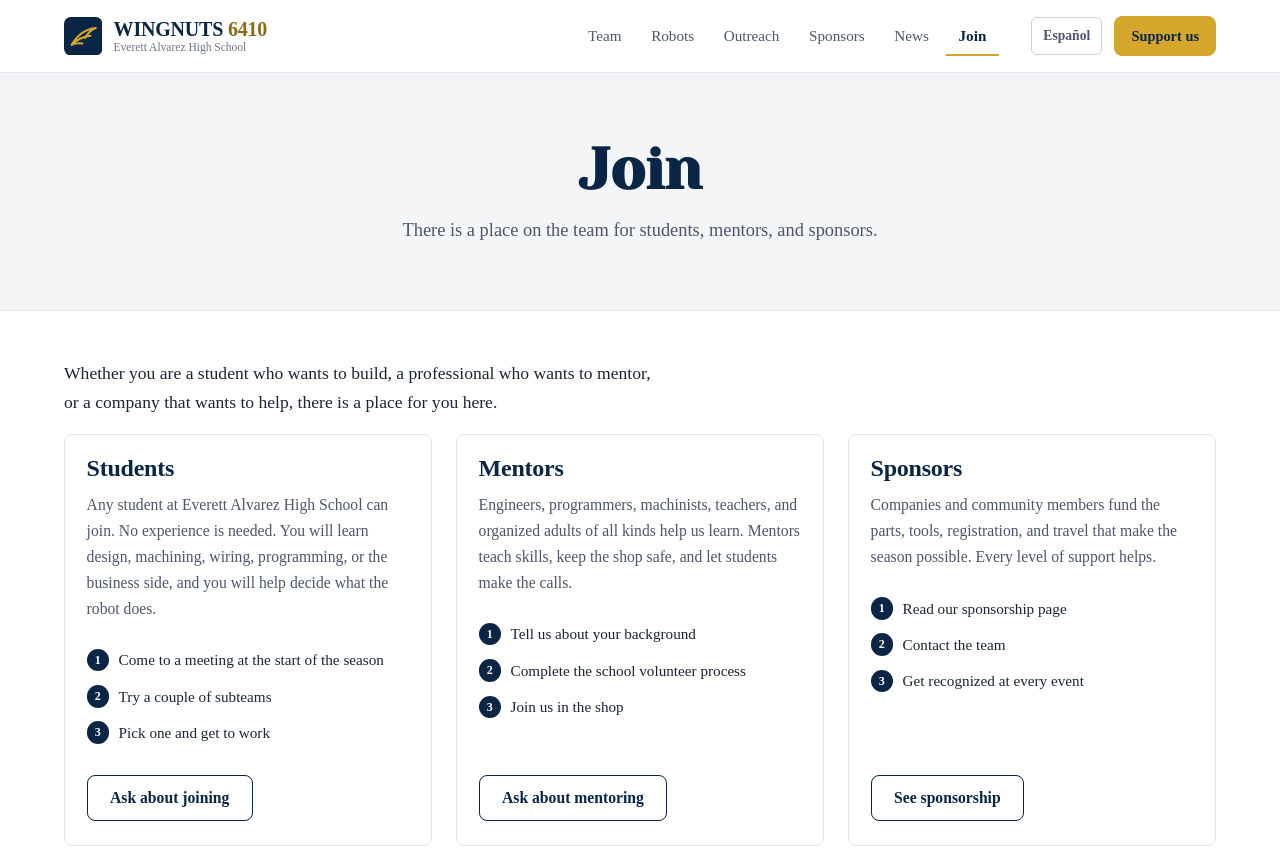
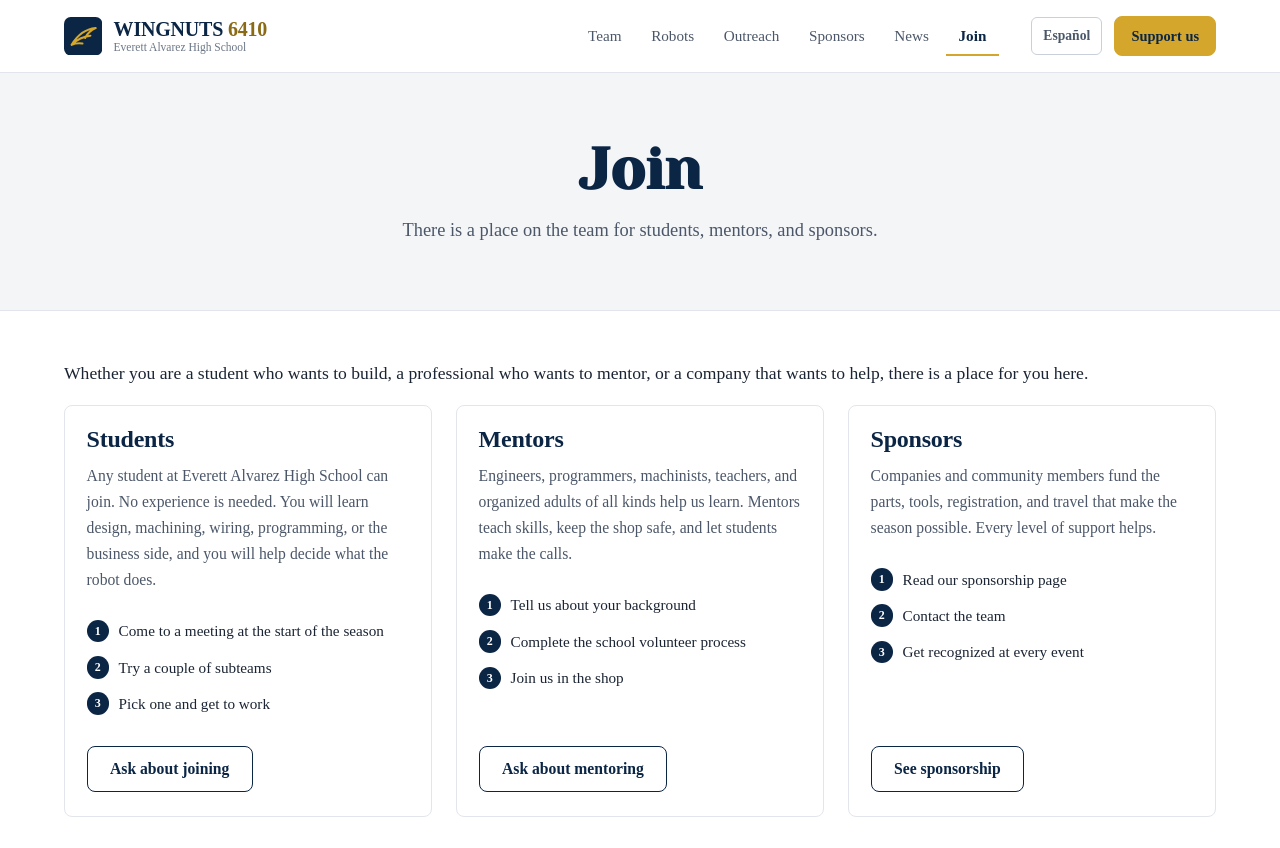
Before and after one commit to 6410-FRC/Website, a SvelteKit app: page /en/join/ in a window 1280 px wide. Shown: the top 848 px of the page. Built offline with nearby package versions, Linux system fonts and the light colour scheme.

Commit message:
Center Text

```diff
--- a/src/app.css
+++ b/src/app.css
@@ -57,7 +57,7 @@ ol, ul { margin: 0; padding: 0; list-style: none; }
 .kicker { margin: 0 0 .6rem; color: var(--gold-deep); font-size: .9rem; font-weight: 600; letter-spacing: .02em; text-transform: uppercase; }
 .band-navy .kicker { color: var(--gold); }
 .note { max-width: 60ch; margin-top: 1.5rem; color: var(--muted); font-size: .95rem; }
-.prose { max-width: 68ch; font-size: 1.1rem; }
+.prose { font-size: 1.1rem; }
 .prose p { margin-bottom: 1.1rem; }
 .section-heading { margin-top: 2.5rem; }
 
@@ -116,7 +116,7 @@ ol, ul { margin: 0; padding: 0; list-style: none; }
 .band-navy { background: var(--navy); color: var(--on-navy); }
 .band-navy h1, .band-navy h2, .band-navy h3 { color: var(--white); }
 .band-navy p { color: var(--on-navy-muted); }
-.section-title { max-width: 60ch; margin-bottom: clamp(1.75rem, 3vw, 2.5rem); }
+.section-title { margin-bottom: clamp(1.75rem, 3vw, 2.5rem); }
 .section-title p { color: var(--slate); font-size: 1.1rem; }
 .section-title.center { margin-inline: auto; text-align: center; }
 .section-title.row { display: flex; max-width: none; justify-content: space-between; align-items: baseline; gap: 1.5rem; }
```
